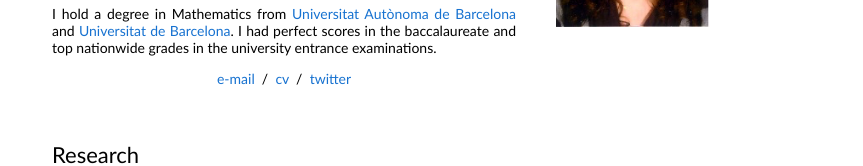
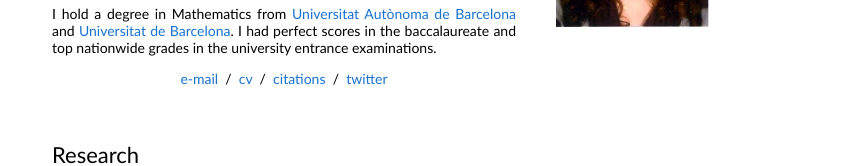
Before and after one commit to dezarzaicubero/dezarzaicubero.github.io, a plain HTML site: page index.html in a window 1280 px wide. Shown: the part 271-437 px from the top of the page, without its empty margins (208-1071 px from the left). Drawn offline with Linux system fonts and the light colour scheme.

Commit message:
De Zarza i Cubero

```diff
--- a/index.html
+++ b/index.html
@@ -32,6 +32,7 @@ I hold a degree in Mathematics from <a href="https://www.uab.cat">Universitat Au
               <p style="text-align:center">
                 <a href="mailto:z@dezarza.tw">e-mail</a> &nbsp/&nbsp
                 <a href="z/cv_de_zarza_i_cubero.pdf">cv</a> &nbsp/&nbsp
+                <a href="https://scholar.google.com/citations?hl=en&user=MWNCPFwAAAAJ">citations</a> &nbsp/&nbsp
                 <a href="https://www.twitter.com/DeZarza2">twitter</a>
               </p>
             </td>
```
